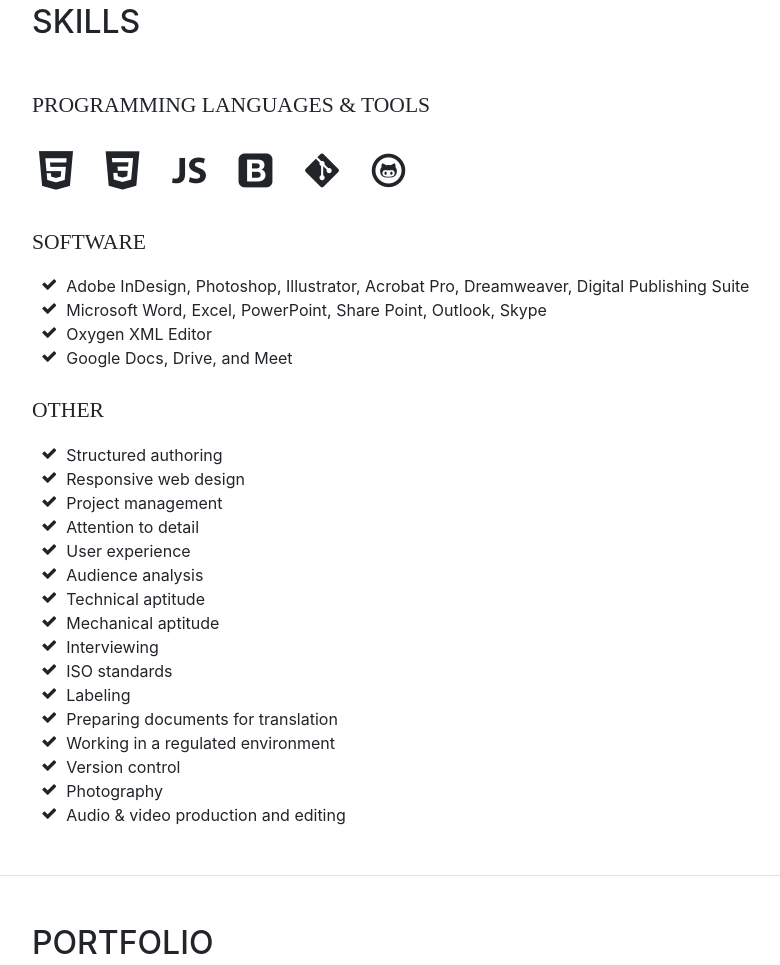
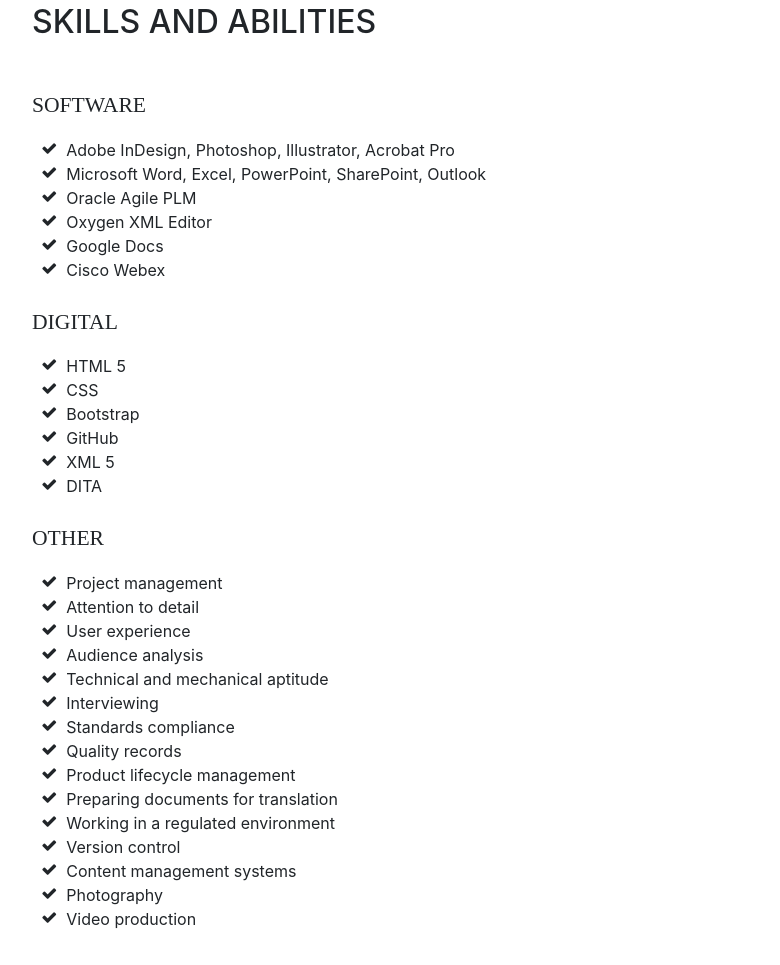
Before and after one commit to mikallok/cv, a website with bundled scripts: page index.html in a window 1280 px wide. Shown: the part 2445-3410 px from the top of the page, without its empty margins (288-1068 px from the left). Built offline with nearby package versions, Linux system fonts and the light colour scheme; a web font is replaced by a local one.

Commit message:
Updated online resume experience and skills
Changed experience to match current resume
Added skills and abilities based on recent work experience

```diff
--- a/index.html
+++ b/index.html
@@ -98,7 +98,7 @@
             <div class="resume-content mr-auto">
               <h3 class="mb-0">Medtronic</h3>
               <div class="subheading mb-3">Contract Technical Writer</div>
-              <p>Assist with developing instructions for use for cardiac rhythm and heart failure group.</p>
+              <p>Collaborate with subject matter experts and cross functional teams to develop manuals and related technical documentation for medical devices.</p>
             </div>
             <div class="resume-date text-md-right">
               <span class="text-primary">July 2018&ndash;Present</span>
@@ -108,7 +108,7 @@
             <div class="resume-content mr-auto">
               <h3 class="mb-0">Lotic Press</h3>
               <div class="subheading mb-3">Founder and Owner</div>
-              <p>Provide technical communication, Web development, and document design services to companies and organizations.</p>
+              <p>Provide technical communication, Web development, and document design services.</p>
             </div>
             <div class="resume-date text-md-right">
               <span class="text-primary">June 2012&ndash;Present</span>
@@ -160,54 +160,55 @@
 
       <section class="resume-section p-3 p-lg-5 d-flex flex-column" id="skills">
         <div class="my-auto">
-          <h2 class="mb-5">Skills</h2>
-
-          <div class="subheading mb-3">Programming Languages &amp; Tools</div>
-          <ul class="list-inline list-icons">
-            <li class="list-inline-item">
-              <i class="devicons devicons-html5"></i>
-            </li>
-            <li class="list-inline-item">
-              <i class="devicons devicons-css3"></i>
-            </li>
-            <li class="list-inline-item">
-              <i class="devicons devicons-javascript"></i>
-            </li>
-            <li class="list-inline-item">
-              <i class="devicons devicons-bootstrap"></i>
-            </li>
-            <li class="list-inline-item">
-              <i class="devicons devicons-git"></i>
-            </li>
-            <li class="list-inline-item">
-              <i class="devicons devicons-github"></i>
-            </li>
-          </ul>
+          <h2 class="mb-5">Skills and Abilities</h2>
 
           <div class="subheading mb-3">Software</div>
           <ul class="fa-ul mb-0">
             <li>
               <i class="fa-li fa fa-check"></i>
-              Adobe InDesign, Photoshop, Illustrator, Acrobat Pro, Dreamweaver, Digital Publishing Suite</li>
+              Adobe InDesign, Photoshop, Illustrator, Acrobat Pro</li>
             <li>
               <i class="fa-li fa fa-check"></i>
-              Microsoft Word, Excel, PowerPoint, Share Point, Outlook, Skype</li>
+             Microsoft Word, Excel, PowerPoint, SharePoint, Outlook</li>
+              <li>
+                <i class="fa-li fa fa-check"></i>
+              Oracle Agile PLM</li>
+              <li>
             <li>
               <i class="fa-li fa fa-check"></i>
               Oxygen XML Editor</li>
             <li>
               <i class="fa-li fa fa-check"></i>
-              Google Docs, Drive, and Meet</li>
+              Google Docs</li>
+              <li>
+                <i class="fa-li fa fa-check"></i>
+                Cisco Webex</li>
+          </ul>
+          <br>
+          <div class="subheading mb-3">Digital</div>
+          <ul class="fa-ul mb-0">
+            <li>
+              <i class="fa-li fa fa-check"></i>
+              HTML 5</li>
+              <li>
+                <i class="fa-li fa fa-check"></i>
+                CSS</li>
+                <li>
+                  <i class="fa-li fa fa-check"></i>
+                  Bootstrap</li>
+                  <li>
+                    <i class="fa-li fa fa-check"></i>
+                    GitHub</li>
+                    <li>
+                      <i class="fa-li fa fa-check"></i>
+                      XML 5</li>
+                      <li>
+                        <i class="fa-li fa fa-check"></i>
+                        DITA</li>
             </ul>
             <br>
           <div class="subheading mb-3">Other</div>
           <ul class="fa-ul mb-0">
-            <li>
-              <i class="fa-li fa fa-check"></i>
-              Structured authoring</li>
-              <li>
-                <i class="fa-li fa fa-check"></i>
-                Responsive web design</li>
             <li>
               <i class="fa-li fa fa-check"></i>
               Project management</li>
@@ -222,19 +223,19 @@
               Audience analysis</li>
             <li>
               <i class="fa-li fa fa-check"></i>
-                Technical aptitude</li>
-              <li>
-            <i class="fa-li fa fa-check"></i>
-                Mechanical aptitude</li>
+              Technical and mechanical aptitude</li>
               <li>
             <i class="fa-li fa fa-check"></i>
                 Interviewing</li>
               <li>
             <i class="fa-li fa fa-check"></i>
-                    ISO standards</li>
+                Standards compliance</li>
               <li>
             <i class="fa-li fa fa-check"></i>
-                      Labeling</li>
+                Quality records</li>
+                <li>
+              <i class="fa-li fa fa-check"></i>
+                  Product lifecycle management</li>
                   <li>
                 <i class="fa-li fa fa-check"></i>
                     Preparing documents for translation</li>
@@ -246,10 +247,13 @@
                           Version control</li>
                           <li>
                         <i class="fa-li fa fa-check"></i>
+                            Content management systems</li>
+                          <li>
+                        <i class="fa-li fa fa-check"></i>
                             Photography</li>
                             <li>
                           <i class="fa-li fa fa-check"></i>
-                              Audio & video production and editing</li>
+                              Video production</li>
 
           </ul>
         </div>
```
Lines whose indentation alone changed are shown as unchanged.
